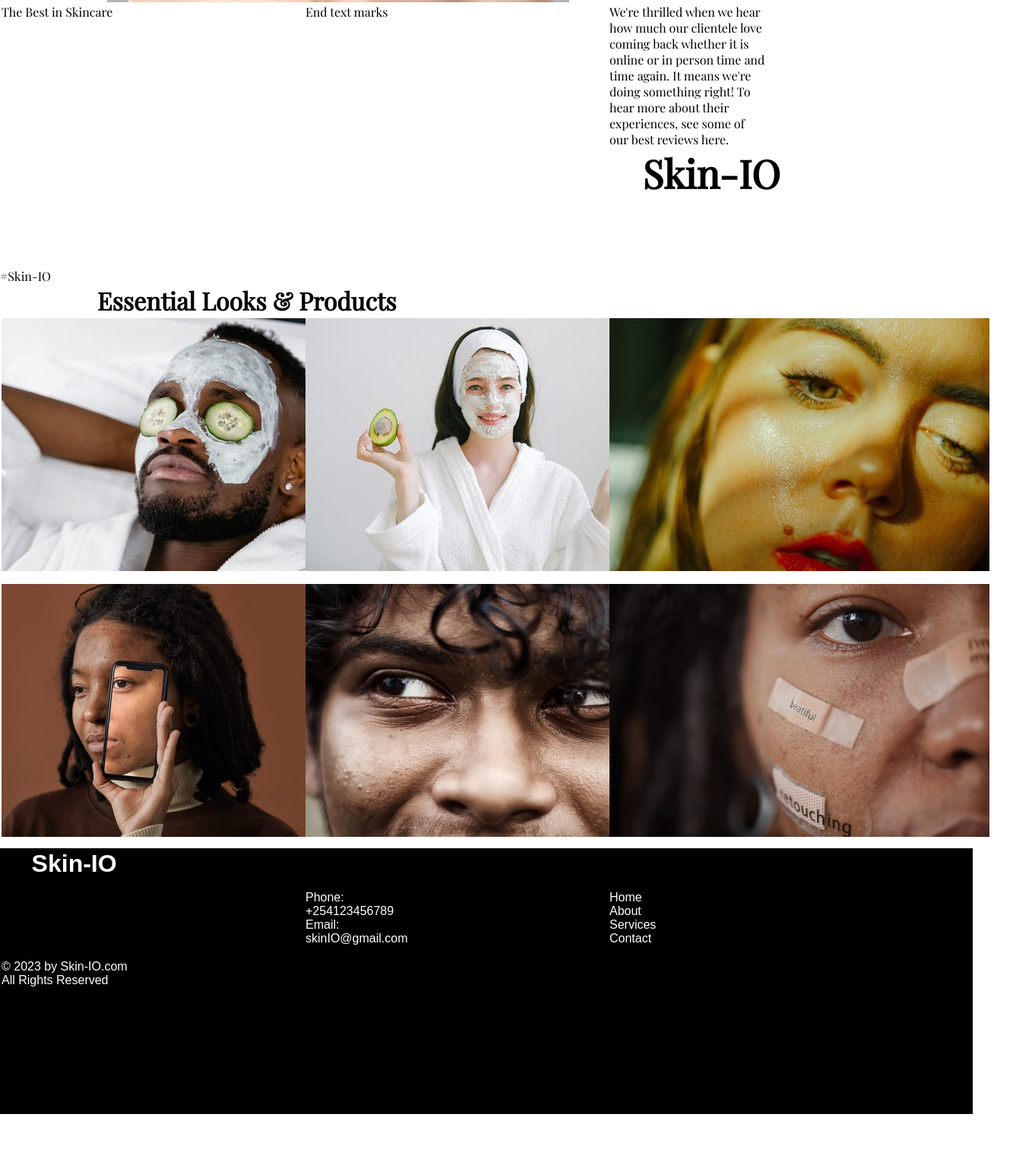
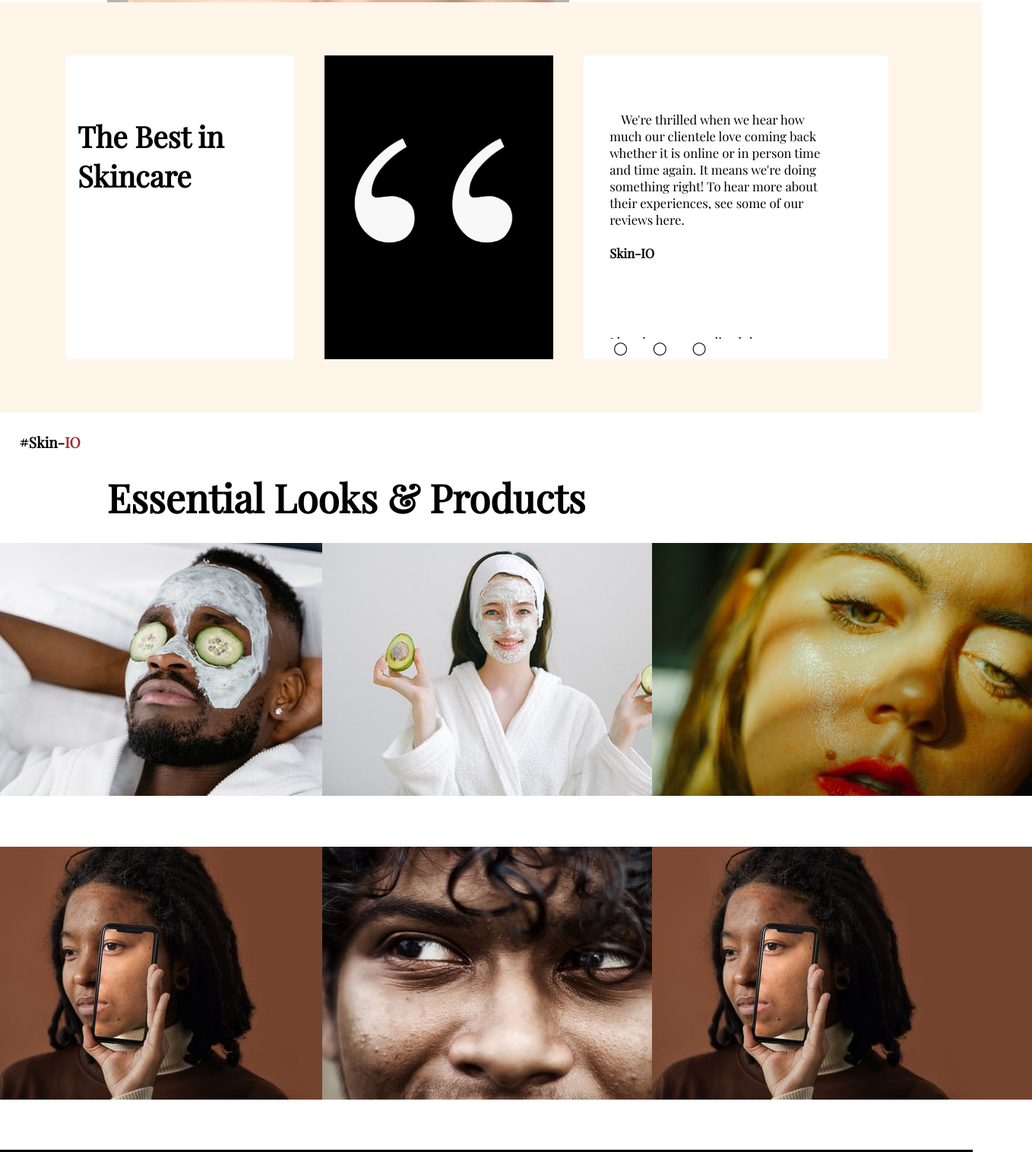
Before and after one commit to Collins07/Skin-IO, a plain HTML site: page index.html in a window 1280 px wide. Shown: the part 2155-3672 px from the top of the page at 76% size, 1358 px wide, since content can reach past the window. Before the commit the page ends 3622 px from the top, so only its background shows below. Drawn offline with nearby package versions, Linux system fonts and the light colour scheme; a web font is replaced by a local one.

Commit message:
add and style footer section landing page

```diff
--- a/index.css
+++ b/index.css
@@ -332,7 +332,7 @@ h2 {
     display: none;
 }
 
-.container {
+.containers {
     width: 100%;
     height: 100vh;
     background-color: #12121f;
@@ -457,55 +457,110 @@ h2 {
 
 
 
-
-
-
-
-
-
-
-
-
-
-
-
-
-/* style footer */
+/* footer */
 .card-footer {
     background-color: black;
-    font-family: Arial, Helvetica, sans-serif;
+    font-family: 'JOST';
     color: white;
+    padding: 50px;
+    /* border: none; */
+}
+
+.card-body {
+    font-family:'playfair display';
 }
 
 #contact {
     display: flex;
 }
 
-/* .column1{
-display: flex;
-height: 200px;
-width: 70%;
-margin-left: 10%;
-} */
-
 .card {
-    height: 350px;
-    width: 400px;
-    padding: 2px;
-    padding-right: 2px;
+    height: 400px;
+    padding: 1px;
 
 }
-
+h6{
+    font-size: 3vw;
+    text-align: justify;
+    padding-left: 5%;
+}
 .row {
     display: flex;
-
+    border: none;
+}
+#text {
+    background-color:rgba(255, 239, 219, 0.616);
+    padding: 50px;
+    display: flex;
 }
 
-#transform {
-    max-height: 333px;
-    max-width: 500px;
+#content-slider {
+    overflow: hidden;
+    height: 300px;
+    padding-left: 10px;
 }
 
-#first {
-    border: grey;
+#content-slider-inside {
+    list-style: none;
+    width: 300px;
+    height: 300px;
+    overflow: hidden;
 }
+
+#content-slider-inside li {
+    width: 500px;
+    height: 300px;
+}
+
+#navigation-next li {
+    display: inline;
+}
+
+#navigation-next li a,
+#navigation-next li a:link,
+#navigation-next li a:visited {
+    text-decoration: dotted;
+    display: inline;
+    height: 30px;
+    color: black;
+}
+.review{
+    background-color: brown;
+}
+#card1 {
+    margin: 20px;
+    padding-top: 80px;
+    text-align: center;
+    margin-left: 4%;
+    box-shadow: inset;
+    background-color: white;
+}
+
+#card2 {
+    padding-top: 50px;
+    margin: 20px;
+    background-color: black;
+    text-align: center;
+}
+.quotes-img{
+    padding-top:10%;
+    width: 90%;
+}
+
+#card3 {
+    font-size: 1vw;
+    padding-top: 6%;
+    padding-left: 2%;
+    margin: 20px;
+    padding-bottom: 5%;
+    background-color: white;
+}
+.tag{
+    margin: 2%;
+    font-size: 1.5vw;
+    font-weight: bold;
+}
+.foot{
+    padding-left: 5%;
+    height: 20%;
+}
--- a/index.html
+++ b/index.html
@@ -6,6 +6,7 @@
     <meta http-equiv="X-UA-Compatible" content="IE=edge">
     <meta name="viewport" content="width=device-width, initial-scale=1.0">
     <title>Skin-IO</title>
+    <link rel="stylesheet" href="./CSS Files/bootstrap-5.1.3-dist/css/bootstrap-grid.min.css">
     <link rel="preconnect" href="https://fonts.googleapis.com">
     <link rel="preconnect" href="https://fonts.gstatic.com" crossorigin>
     <link href="https://fonts.googleapis.com/css2?family=Jost:wght@100;200&family=Playfair+Display&display=swap"
@@ -116,7 +117,7 @@
         </div>
     </div>
     <div class="appoint">
-        <div class="container">
+        <div class="containers">
             <div class="calender">
                 <div class="month">
                     <i class="fas fa-angle-left prev"></i>
@@ -141,105 +142,95 @@
             <div class="dateSelected"></div> <br>
             <a class="booked" href="">DONE</a>
         </div>
-
     </div>
-
-
-
-
-
-
-
-
-
-
-
     <div class="card-body">
-        <div class="row">
-            <div class="card col-lg-4" id="first">
-                <p>The Best in Skincare</p>
-
+        <div class="row" id="text">
+            <div class="card col-sm-3" id="card1">
+                <h6><strong>The Best in<br> Skincare</strong></h6>
             </div>
-
-            <div class="card col-lg-4 " id="second">
-                <p>End text marks</p>
+            <div class="card bg-dark col-sm-3 " id="card2">
+                <img class="quotes-img" src="./assets/quotes.png">
             </div>
-
-            <div class="card col-lg-4" id="third">
-                <p>We're thrilled when we hear<br> how much our clientele love<br>coming back whether it is<br>
-                    online
-                    or in person time and<br> time again. It means we're<br> doing something right! To<br> hear more
-                    about their<br> experiences, see some of<br> our best reviews here.</p>
-                <h2>Skin-IO</h2>
-                <p></p>
+            <div class="card col-sm-4" id="card3">
+                <div id="content-slider">
+                    <ul id="content-slider-inside">
+                        <li id="p1">We're thrilled when we hear how much our clientele love coming back whether
+                            it is
+                            online or in person time and time again. It means we're doing something right!
+                            To hear
+                            more
+                            about their experiences, see some of our reviews here.<br><br>
+                            <p><strong>Skin-IO</strong></p>
+                        </li> <br> <br> <br> <br>
+                        <li id="p2"> <br> I love how personalized they<br> made me feel. The quiz<br> especially helped me
+                            understand<br> my skin type better which<br> in turn led to me taking<br> better care of my
+                            skin. I
+                            <br>would highly recommend.<br><br><br><strong>~ Sheilah</strong>
+                        </li> <br> <br> <br>
+                        <li id="p3">I struggled with acne for <br>years, until I stumbled upon <br>this page.The process
+                            is seamless<br> and panel of experts make<br> it even better.Best decision<br> I
+                            ever made!<br><br><br> <strong>~ Mugure</strong>
+                        </li>
+                    </ul>
+                </div>
+                <div id="next">
+                    <ul id="navigation-next">
+                        <li><a href="#p1">◯</a></li>
+                        <li><a href="#p2">◯</a></li>
+                        <li><a href="#p3">◯</a></li>
+                    </ul>
                 </div>
             </div>
         </div>
-    <p>#Skin-IO</p>
-    <h1>Essential Looks & Products</h1>
 
+        <p class="tag">#Skin-<span style="color: brown;">IO</span></p>
+        <h2>Essential Looks & Products</h2>
         <div class="row">
-
-        <div class="card col-lg-4">
-            <img src="assets/him.jpeg" id="him">
-
+            <div class="card col-sm-4">
+                <img class="img-fluid" src="./assets/him.jpeg" id="img1">
             </div>
-
-        <div class="card col-lg-4">
-            <img src="assets/her.jpeg">
-
+            <div class="card col-sm-4">
+                <img  class="img-fluid"src="./assets/her.jpeg" id="img2">
             </div>
-
-        <div class="card col-lg-4">
-            <img src="assets/oily.jpeg">
+            <div class="card col-sm-4">
+                <img class="img-fluid" src="./assets/oily.jpeg" id="img3">
+            </div>
+        </div>
+        <div class="row">
+            <div class="card col-sm-4">
+                <img  class="img-fluid" src="./assets/transform.jpeg" id="img4">
+            </div>
+            <div class="card col-sm-4">
+                <img class="img-fluid" src="./assets/dark.jpeg" id="img5">
+            </div>
+            <div class="card col-sm-4">
+                <img  class="img-fluid"src="./assets/transform.jpeg" id="img6">
+            </div>
         </div>
     </div>
 
-    </div>
-
-    <div class="row">
-        <div class="card col-lg-4">
-            <img src="assets/transform.jpeg">
-        </div>
-
-        <div class="card col-lg-4">
-            <img src="assets/dark.jpeg">
-        </div>
-
-        <div class="card col-lg-4">
-            <img src="assets/transform2.jpeg" id="transform">
-        </div>
-    </div>
-
-    </div>
-
     <div class="card-footer">
-        <div class="row">
-
-            <div class="card col-lg-4">
-                <h1>Skin-IO</h1><br><br><br><br><br><br>
+        <div class="row foot">
+            <div class="card col-md-4">
+                <h5>Skin-<span style="color: brown;">IO</span></h5><br><br><br> <br> <br>
                 <p>© 2023 by Skin-IO.com</p>
                 <p>All Rights Reserved</p>
             </div>
-
-            <div class="card col-lg-4">
+            <div class="card col-md-4">
                 <br><br><br>
                 <p>Phone:</p>
-                <p>+254123456789</p>
+                <p>+254123456789</p> <br>
                 <p>Email:</p>
                 <p>skinIO@gmail.com</p>
             </div>
-
-            <div class="card col-lg-4">
+            <div class="card col-md-4">
                 <br><br><br>
-                <p>Home</p>
-                <p>About</p>
-                <p>Services</p>
+                <p>Home</p> <br>
+                <p>About</p> <br>
+                <p>Services</p> <br>
                 <p>Contact</p>
-
             </div>
         </div>
-
     </div>
 </body>
 
--- a/index.js
+++ b/index.js
@@ -27,6 +27,7 @@ $(".book").click(function (e) {
   $('.overview').hide();
   $('.link').hide();
   $('.popular').hide();
+  $('.card-body').hide();
   $(".appoint").show();
 
 });
@@ -108,6 +109,7 @@ $(".booked").click(function (e) {
   $('.overview').show();
   $('.link').show();
   $('.popular').show();
+  $('.card-body').show();
   $(".appoint").hide();
 
 });
```
Also changed, not shown: Html Pages/about.html (+10 -6 lines), assets/quotes.png (added). Lines whose indentation alone changed are shown as unchanged.
